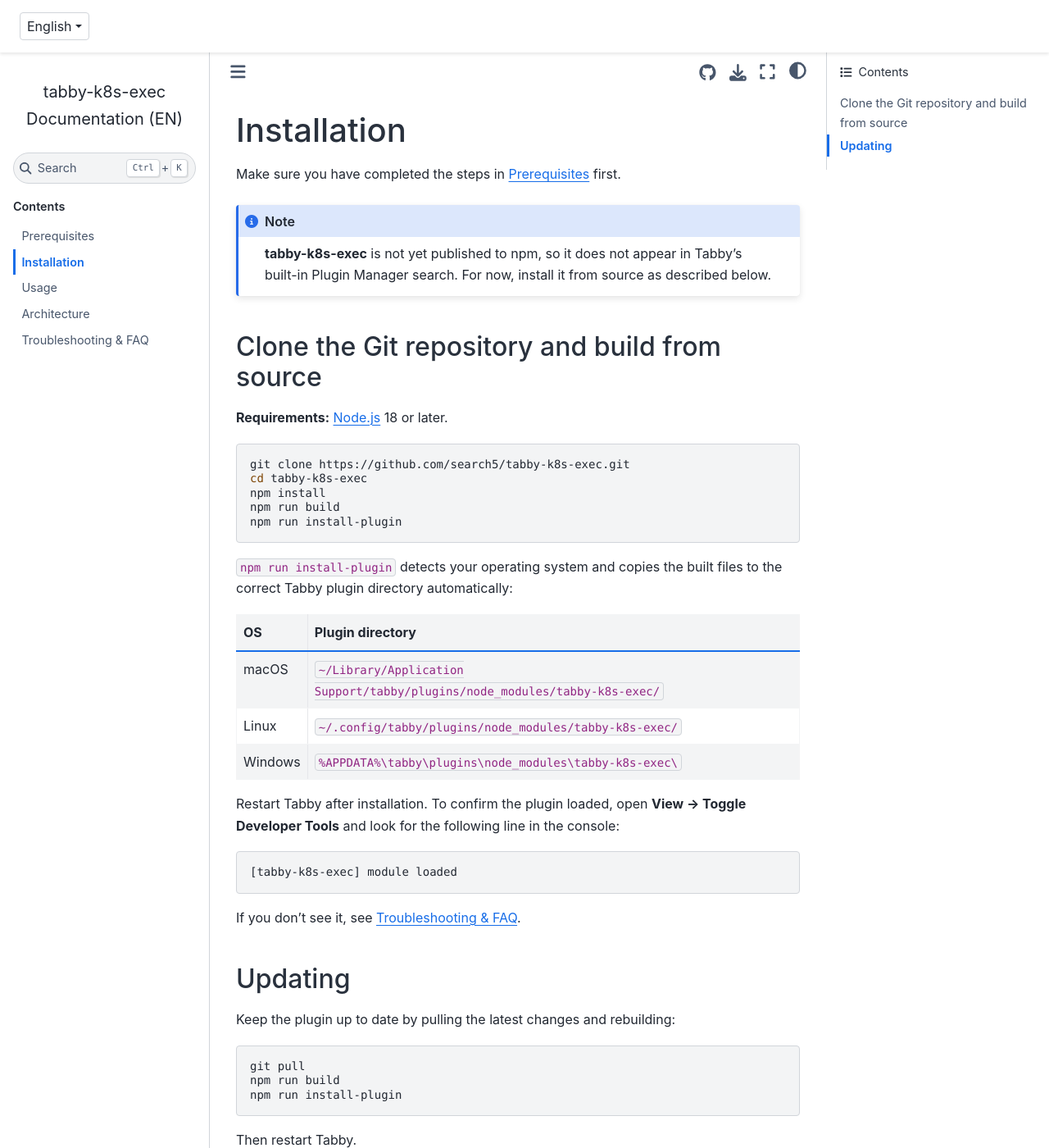
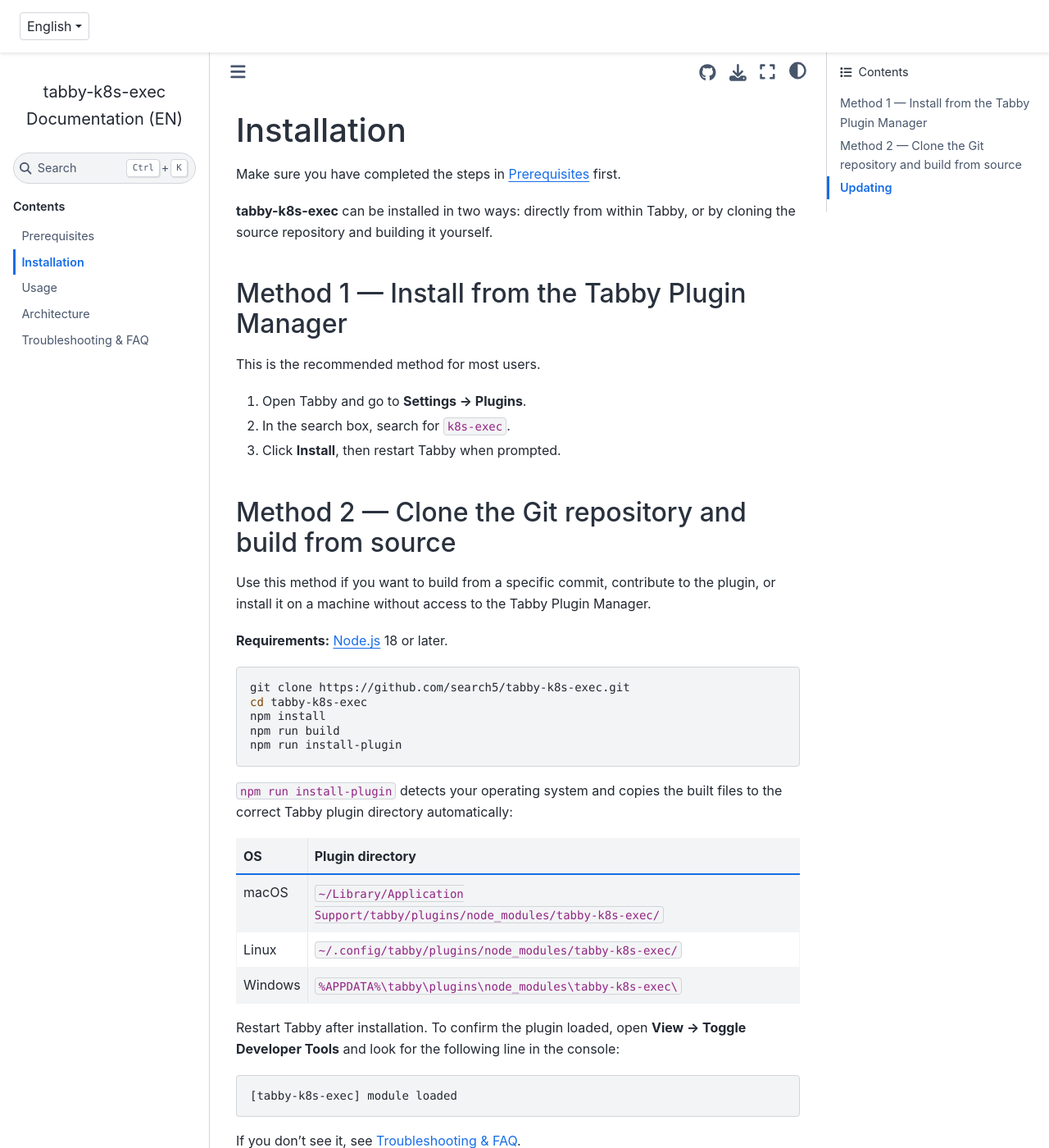
Before and after one commit to search5/tabby-k8s-exec, a Sphinx documentation site: the page built from docs/installation.rst, in a window 1280 px wide and 1400 px high. Shown: the whole window at 82% size. Built offline with Sphinx 7.4.7 and the Sphinx Book theme 1.1.4, drawn with Linux system fonts in a browser that asks for light colours; some of the changed text lies outside the part shown.

Commit message:
Document npm Plugin Manager install now that the package is published
Installation.rst offered only the from-source path, written before
the package existed on npm. Adds the Plugin Manager method (search
"k8s-exec") as the recommended path, matching tabby-gcp-iap's docs,
with the Korean translation kept in sync.

Co-Authored-By: Claude Sonnet 5 <noreply@anthropic.com>

```diff
--- a/docs/installation.rst
+++ b/docs/installation.rst
@@ -3,14 +3,24 @@ Installation
 
 Make sure you have completed the steps in :doc:`prerequisites` first.
 
-.. note::
+**tabby-k8s-exec** can be installed in two ways: directly from within Tabby,
+or by cloning the source repository and building it yourself.
 
-   **tabby-k8s-exec** is not yet published to npm, so it does not appear in
-   Tabby's built-in Plugin Manager search. For now, install it from source
-   as described below.
+Method 1 — Install from the Tabby Plugin Manager
+--------------------------------------------------
 
-Clone the Git repository and build from source
----------------------------------------------------
+This is the recommended method for most users.
+
+1. Open Tabby and go to **Settings → Plugins**.
+2. In the search box, search for ``k8s-exec``.
+3. Click **Install**, then restart Tabby when prompted.
+
+Method 2 — Clone the Git repository and build from source
+-------------------------------------------------------------
+
+Use this method if you want to build from a specific commit, contribute to
+the plugin, or install it on a machine without access to the Tabby Plugin
+Manager.
 
 **Requirements:** `Node.js <https://nodejs.org/>`_ 18 or later.
 
@@ -50,7 +60,8 @@ If you don't see it, see :doc:`troubleshooting`.
 Updating
 --------
 
-Keep the plugin up to date by pulling the latest changes and rebuilding:
+If you installed from source (Method 2), keep the plugin up to date by
+pulling the latest changes and rebuilding:
 
 .. code-block:: bash
 
@@ -60,4 +71,8 @@ Keep the plugin up to date by pulling the latest changes and rebuilding:
 
 Then restart Tabby.
 
+If you installed via the Plugin Manager (Method 1), Tabby will surface
+available updates for ``k8s-exec`` in **Settings → Plugins** the same way it
+does for any other plugin.
+
 Once installed, continue to :doc:`usage`.
```
Also changed, not shown: 1 other file.
